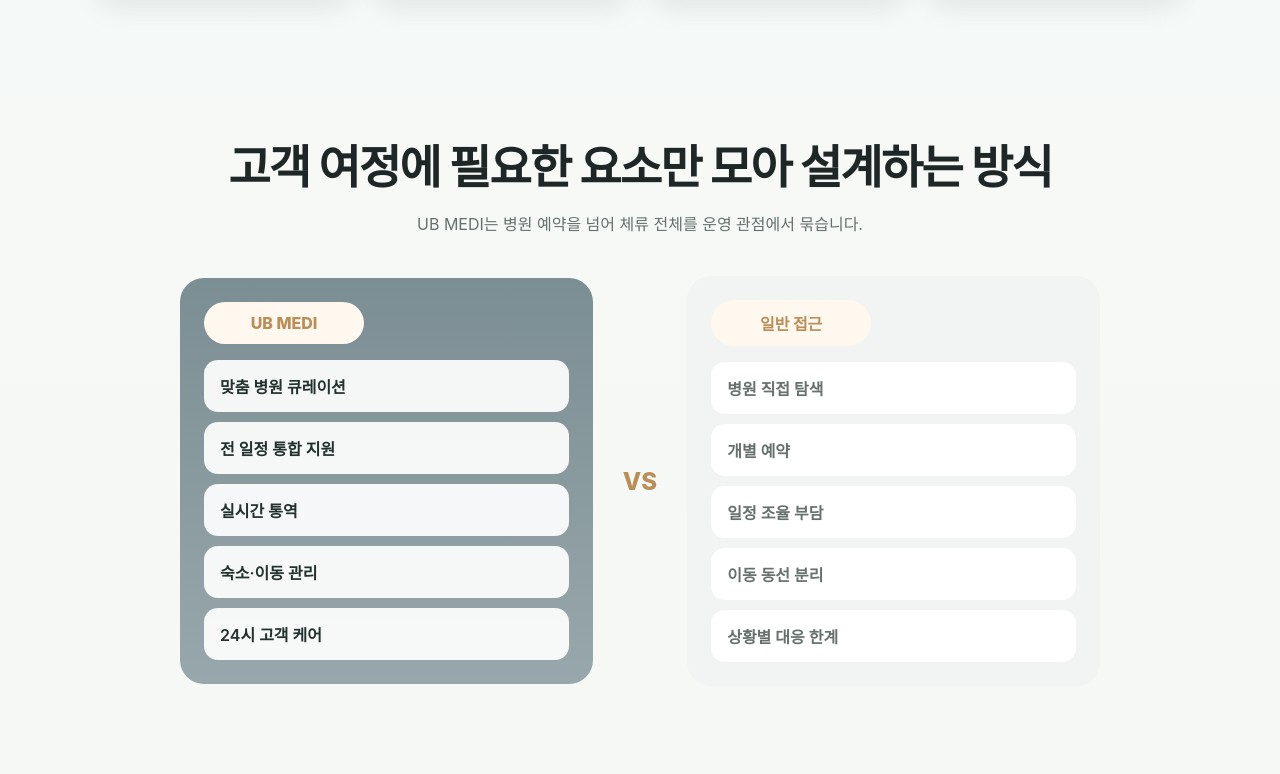
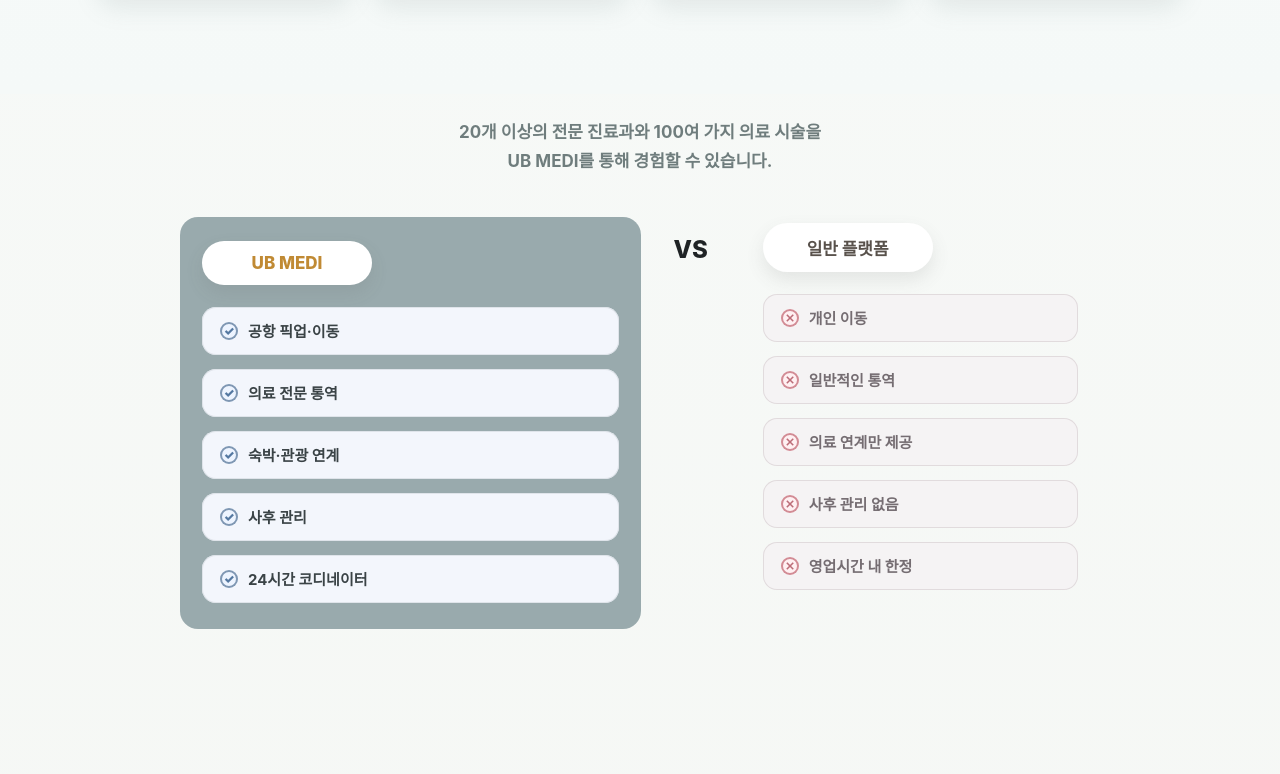
Before and after one commit to ubmedi-dev/ubmedi-landing, a Next.js app: page / in a window 1280 px wide. Shown: the part 1346-2120 px from the top of the page. Built offline with nearby package versions, Linux system fonts and the light colour scheme.

Commit message:
feat: 비교점 수정

```diff
--- a/src/app/globals.css
+++ b/src/app/globals.css
@@ -534,59 +534,120 @@
 }
 
 .comparison-section {
-  padding-top: 28px;
+  padding-top: 24px;
+}
+
+.comparison-wrap {
+  width: min(980px, calc(100% - 28px));
+}
+
+.comparison-copy {
+  margin-bottom: 42px;
+  text-align: center;
+  color: #6f7d7d;
+  font-size: 17px;
+  font-weight: 700;
+  line-height: 1.65;
+}
+
+.comparison-copy p {
+  margin: 0;
 }
 
 .comparison-grid {
   display: grid;
-  grid-template-columns: 1fr auto 1fr;
-  gap: 30px;
-  align-items: center;
+  grid-template-columns: 1fr 56px 0.78fr;
+  gap: 22px;
+  align-items: start;
 }
 
 .comparison-box {
-  border-radius: 24px;
-  background: #f1f4f3;
-  padding: 24px;
+  border-radius: 18px;
+  padding: 24px 22px 26px;
 }
 
 .comparison-box.is-primary {
-  background: linear-gradient(180deg, #7b8e93, #98a7ab);
+  background: #99aaad;
+}
+
+.comparison-box.is-secondary {
+  padding-top: 6px;
 }
 
 .comparison-title {
   display: inline-flex;
-  min-width: 160px;
+  min-width: 170px;
   justify-content: center;
-  padding: 11px 16px;
+  padding: 12px 18px;
   border-radius: 999px;
-  background: #fff8ef;
-  color: var(--gold-deep);
+  background: #ffffff;
+  color: #58514b;
+  box-shadow: 0 8px 18px rgba(88, 89, 89, 0.12);
+  font-size: 17px;
   font-weight: 800;
-  margin-bottom: 16px;
+  margin: 0 auto 22px;
+}
+
+.comparison-title.is-primary-title {
+  color: #c08a34;
+}
+
+.comparison-list {
+  display: grid;
+  gap: 14px;
 }
 
 .pill-row {
-  padding: 14px 16px;
+  display: flex;
+  align-items: center;
+  gap: 10px;
+  min-height: 48px;
+  padding: 0 18px;
   border-radius: 14px;
-  background: rgba(255, 255, 255, 0.92);
-  color: #22302e;
-  font-weight: 600;
-}
-
-.pill-row + .pill-row {
-  margin-top: 10px;
+  background: rgba(247, 249, 255, 0.96);
+  color: #3a4346;
+  font-size: 15px;
+  font-weight: 700;
+  box-shadow: inset 0 0 0 1px rgba(219, 224, 231, 0.8);
 }
 
 .pill-row.is-muted {
-  background: #ffffff;
-  color: #66706d;
+  background: rgba(245, 243, 244, 0.96);
+  color: #756d72;
+  box-shadow: inset 0 0 0 1px rgba(224, 217, 220, 0.92);
 }
 
 .comparison-vs {
+  align-self: start;
+  padding-top: 18px;
+  text-align: center;
   font-size: 24px;
   font-weight: 800;
-  color: var(--gold-deep);
+  color: #1f2325;
+}
+
+.pill-icon {
+  display: inline-flex;
+  align-items: center;
+  justify-content: center;
+  width: 18px;
+  height: 18px;
+  border-radius: 999px;
+  font-size: 12px;
+  font-weight: 900;
+  flex-shrink: 0;
+}
+
+.pill-icon.is-check {
+  color: #5478a1;
+  background: #edf4ff;
+  box-shadow: inset 0 0 0 2px #7f97b3;
+}
+
+.pill-icon.is-x {
+  color: #bc6d78;
+  background: #fff0f2;
+  box-shadow: inset 0 0 0 2px #d28c95;
 }
 
 .process-grid {
--- a/src/app/page.tsx
+++ b/src/app/page.tsx
@@ -38,14 +38,14 @@
 ];
 
 const ubmediStrengths = [
-  "맞춤 병원 큐레이션",
-  "전 일정 통합 지원",
-  "실시간 통역",
-  "숙소·이동 관리",
-  "24시 고객 케어",
+  "공항 픽업·이동",
+  "의료 전문 통역",
+  "숙박·관광 연계",
+  "사후 관리",
+  "24시간 코디네이터",
 ];
 
-const genericSupport = ["병원 직접 탐색", "개별 예약", "일정 조율 부담", "이동 동선 분리", "상황별 대응 한계"];
+const genericSupport = ["개인 이동", "일반적인 통역", "의료 연계만 제공", "사후 관리 없음", "영업시간 내 한정"];
 
 const processSteps = [
   { icon: "/SVG/아트보드 2.svg", title: "상담 접수", text: "희망 진료, 일정, 체류 조건을 먼저 확인합니다." },
@@ -255,28 +255,38 @@
       </section>
 
       <section className="section comparison-section">
-        <div className="container narrow">
-          <div className="section-heading">
-            <h2>고객 여정에 필요한 요소만 모아 설계하는 방식</h2>
-            <p>UB MEDI는 병원 예약을 넘어 체류 전체를 운영 관점에서 묶습니다.</p>
+        <div className="container narrow comparison-wrap">
+          <div className="comparison-copy">
+            <p>20개 이상의 전문 진료과와 100여 가지 의료 시술을</p>
+            <p>UB MEDI를 통해 경험할 수 있습니다.</p>
           </div>
           <div className="comparison-grid">
             <div className="comparison-box is-primary">
-              <div className="comparison-title">UB MEDI</div>
+              <div className="comparison-title is-primary-title">UB MEDI</div>
+              <div className="comparison-list">
                 {ubmediStrengths.map((item) => (
                   <div className="pill-row" key={item}>
-                  {item}
+                    <span className="pill-icon is-check" aria-hidden>
+                      ✓
+                    </span>
+                    <span>{item}</span>
                   </div>
                 ))}
               </div>
+            </div>
             <div className="comparison-vs">VS</div>
-            <div className="comparison-box">
-              <div className="comparison-title">일반 접근</div>
+            <div className="comparison-box is-secondary">
+              <div className="comparison-title">일반 플랫폼</div>
+              <div className="comparison-list">
                 {genericSupport.map((item) => (
                   <div className="pill-row is-muted" key={item}>
-                  {item}
+                    <span className="pill-icon is-x" aria-hidden>
+                      ⨯
+                    </span>
+                    <span>{item}</span>
                   </div>
                 ))}
+              </div>
             </div>
           </div>
         </div>
```
Lines whose indentation alone changed are shown as unchanged.
